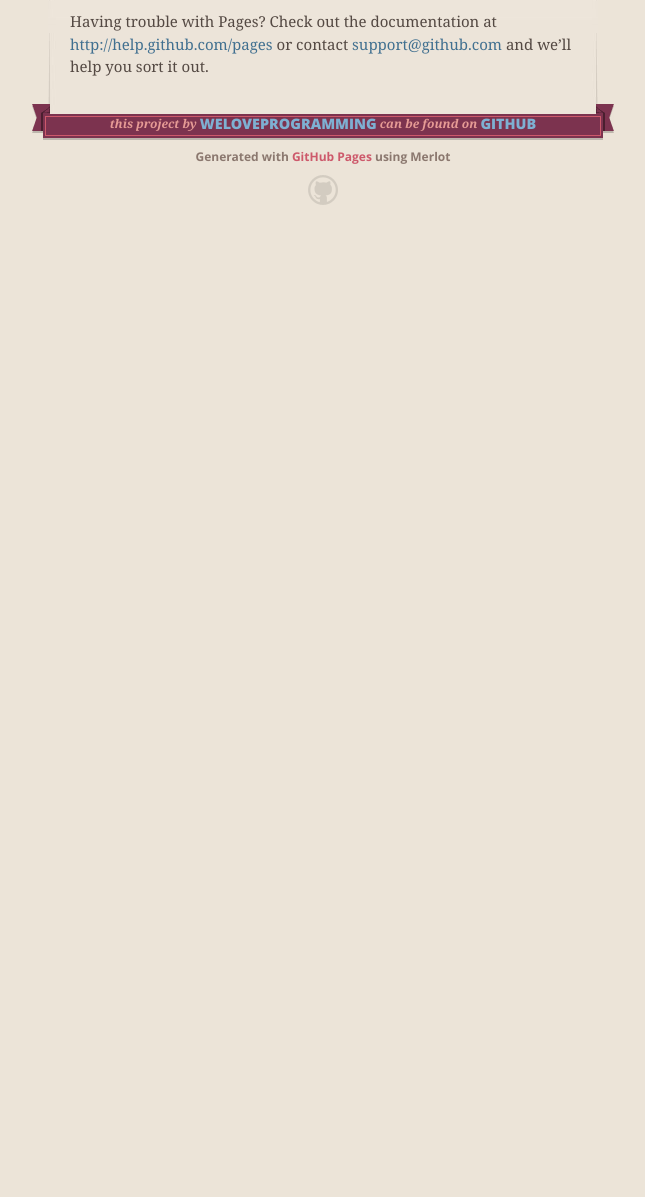
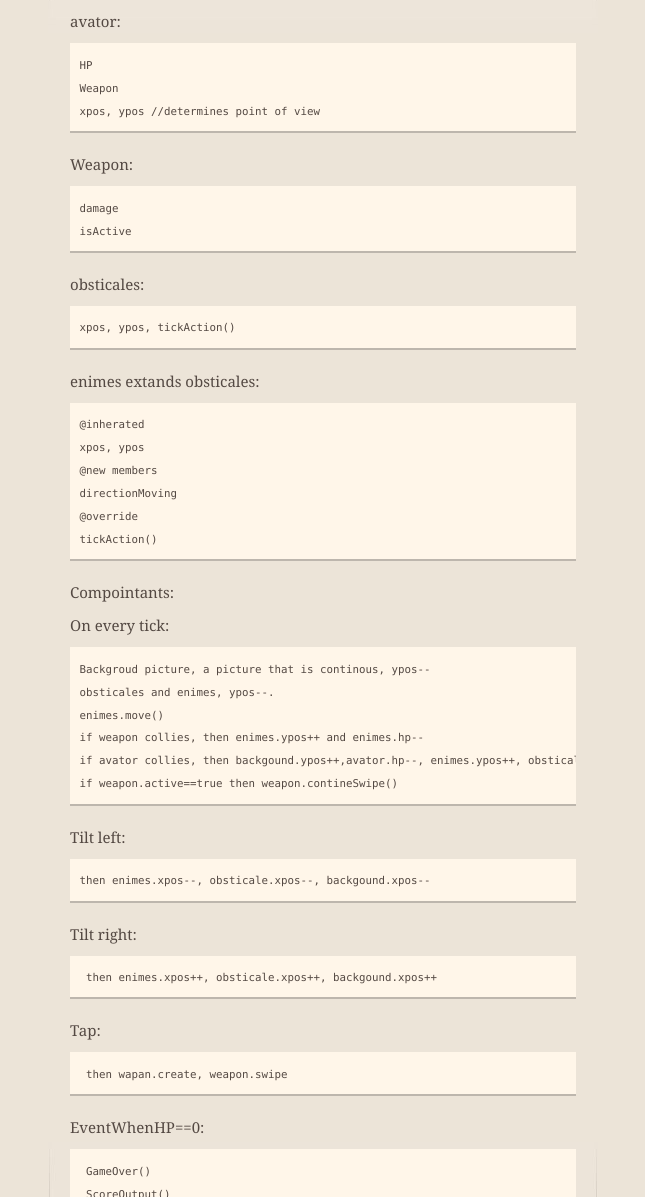
Before and after one commit to WeLoveProgramming/Game1, a plain HTML site: page index.html in a window 1280 px wide. Shown: the part 312-1509 px from the top of the page, without its empty margins (317-962 px from the left). Before the commit the page ends 800 px from the top, so only its background shows below. Drawn offline with nearby package versions, Linux system fonts and the light colour scheme.

```diff
--- a/index.html
+++ b/index.html
@@ -46,13 +46,71 @@
 
 
       <section id="main_content">
-        <h3>
-<a name="welcome-to-github-pages" class="anchor" href="#welcome-to-github-pages"><span class="octicon octicon-link"></span></a>Welcome to GitHub Pages.</h3>
+        <h1>
+<a name="game1" class="anchor" href="#game1"><span class="octicon octicon-link"></span></a>Game1</h1>
 
-<p>This is the beginning of a new android game</p>
+<p>Objects:</p>
 
+<p>avator:</p>
 
-<p>Having trouble with Pages? Check out the documentation at <a href="http://help.github.com/pages">http://help.github.com/pages</a> or contact <a href="mailto:support@github.com">support@github.com</a> and we’ll help you sort it out.</p>
+<pre><code>HP
+Weapon
+xpos, ypos //determines point of view
+</code></pre>
+
+<p>Weapon:</p>
+
+<pre><code>damage
+isActive
+</code></pre>
+
+<p>obsticales:</p>
+
+<pre><code>xpos, ypos, tickAction()
+</code></pre>
+
+<p>enimes extands obsticales:</p>
+
+<pre><code>@inherated
+xpos, ypos
+@new members
+directionMoving
+@override
+tickAction()
+</code></pre>
+
+<p>Compointants:</p>
+
+<p>On every tick:</p>
+
+<pre><code>Backgroud picture, a picture that is continous, ypos--
+obsticales and enimes, ypos--.
+enimes.move()
+if weapon collies, then enimes.ypos++ and enimes.hp--
+if avator collies, then backgound.ypos++,avator.hp--, enimes.ypos++, obsticale.ypos++
+if weapon.active==true then weapon.contineSwipe()
+</code></pre>
+
+<p>Tilt left:</p>
+
+<pre><code>then enimes.xpos--, obsticale.xpos--, backgound.xpos--
+</code></pre>
+
+<p>Tilt right:</p>
+
+<pre><code> then enimes.xpos++, obsticale.xpos++, backgound.xpos++
+</code></pre>
+
+<p>Tap:</p>
+
+<pre><code> then wapan.create, weapon.swipe
+</code></pre>
+
+<p>EventWhenHP==0:</p>
+
+<pre><code> GameOver()
+ ScoreOutput()
+</code></pre>
       </section>
 
       <footer>
```
Also changed, not shown: params.json (+1 -1 lines).
